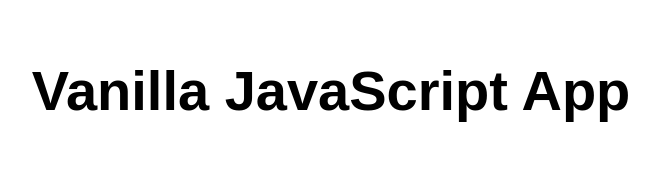
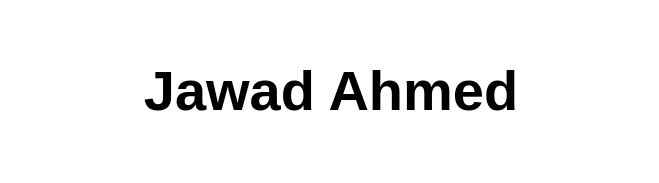
Before and after one commit to jahmed51/Static-Web, a website: page src/index.html in a window 1280 px wide. Shown: the whole page, without its empty margins (309-968 px from the left). Drawn offline with Linux system fonts and the light colour scheme.

Commit message:
Update index.html

```diff
--- a/src/index.html
+++ b/src/index.html
@@ -5,12 +5,12 @@
   <meta charset="UTF-8">
   <meta name="viewport" content="width=device-width, initial-scale=1.0">
   <link rel="stylesheet" href="styles.css">
-  <title>Vanilla JavaScript App</title>
+  <title>MY Resume</title>
 </head>
 
 <body>
   <main>
-    <h1>Vanilla JavaScript App</h1>
+    <h1>Jawad Ahmed</h1>
   </main>
 </body>
 
```
